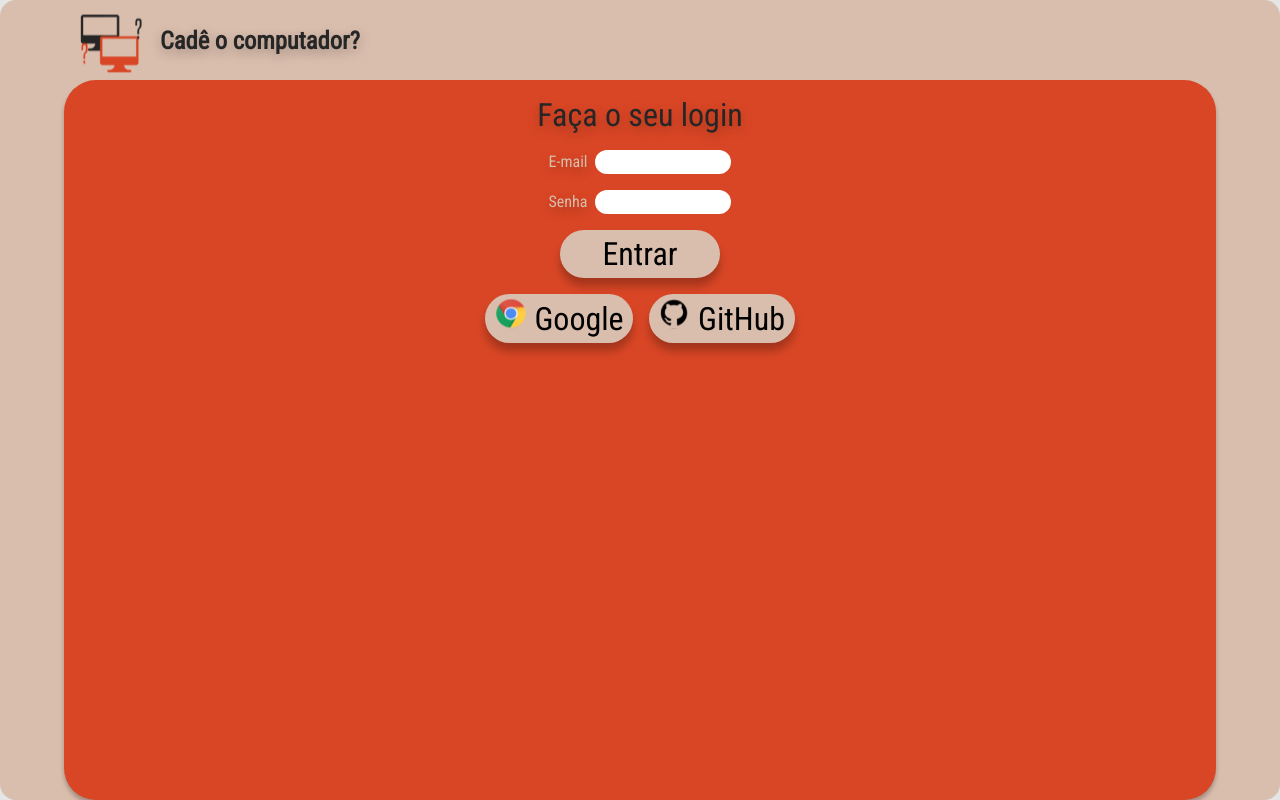
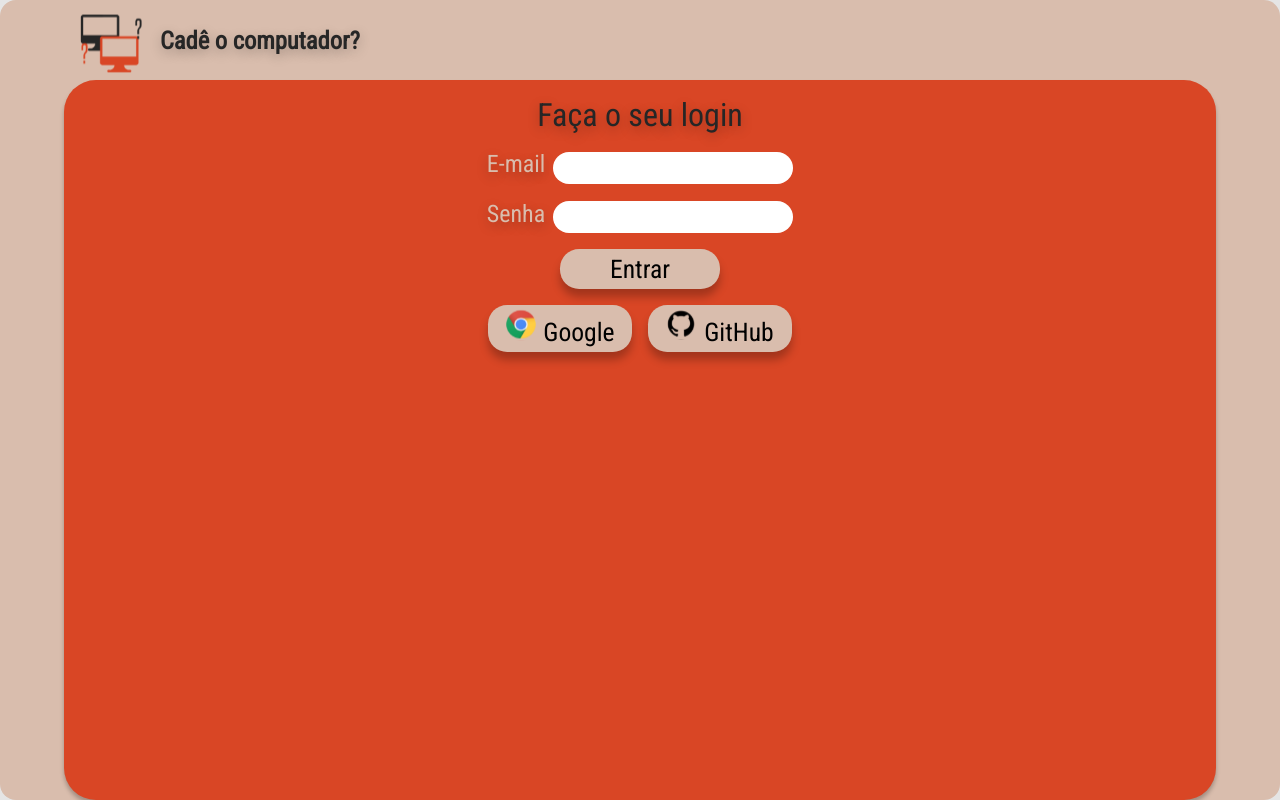
Before and after one commit to IsraelBarcelos/cade-o-computador, a React (Create React App) app: page / in a window 1280 px wide. Built offline with nearby package versions, Linux system fonts and the light colour scheme.

Commit message:
working Login

```diff
--- a/src/components/BotaoBege/styles.scss
+++ b/src/components/BotaoBege/styles.scss
@@ -1,8 +1,8 @@
 .botao-bege {
   background: #D9BDAD;
   box-shadow: 0px 0.5rem 0.5rem rgba(0, 0, 0, 0.25);
-  border-radius: 25px;
-  font-size: 2rem;
+  border-radius: 1.2rem;
+  font-size: 1.6rem;
   border: none;
   padding: 0.30rem;
   padding-left:0.6rem;
--- a/src/pages/Login/index.tsx
+++ b/src/pages/Login/index.tsx
@@ -1,4 +1,4 @@
-import { FormEvent } from "react"
+import { FormEvent, useState } from "react"
 
 import { BotaoBege } from "../../components/BotaoBege"
 
@@ -9,6 +9,9 @@
 
 
 export function Login() {
+
+  const [email, setEmail] = useState("")
+  const [password, setPassword] = useState("")
 
   function handleForm(event: FormEvent) {
     event.preventDefault()
@@ -39,19 +42,19 @@
 
           <div className="login-field">
             <label htmlFor="email">E-mail</label>
-            <input className="input-field" type="text" />
+            <input className="input-field" type="text" value={email} onChange={event => setEmail(event.target.value)} />
           </div>
 
           <div className="login-field">
             <label htmlFor="senha">Senha</label>
-            <input className="input-field" type="password" />
+            <input className="input-field" type="password" value={password} onChange={event => setPassword(event.target.value)} />
           </div>
         </div>
 
         <div className="login-buttons">
           <div className="linha1">
           <BotaoBege>
-              Entrar
+              <span>Entrar</span>
             </BotaoBege>
           </div>
 
--- a/src/pages/Login/styles.scss
+++ b/src/pages/Login/styles.scss
@@ -18,14 +18,22 @@
         label {
           color: #D9BDAD;
           margin-right: 0.5rem;
+          font-size: 1.5rem;
           text-shadow: 0px 0.25rem 0.75rem rgba(0, 0, 0, 0.25);
         }
 
         .input-field {
           border: none !important;
           border-radius: 1rem;
-          height: 1.5rem;
+          height: 2rem;
+          width: 15rem;
+          text-align: center;
+
+          &:focus{
+            outline: 0;
+          }
         }
+
       }
     }
 
@@ -43,12 +51,11 @@
       .linha2 {
         margin-top: 1rem;
         .botao-bege {
+          width: 9rem;
           img {
             width: 2rem;
             height: 2rem;
           }
-
-
 
           &:first-child {
             margin-right: 1rem;
```
